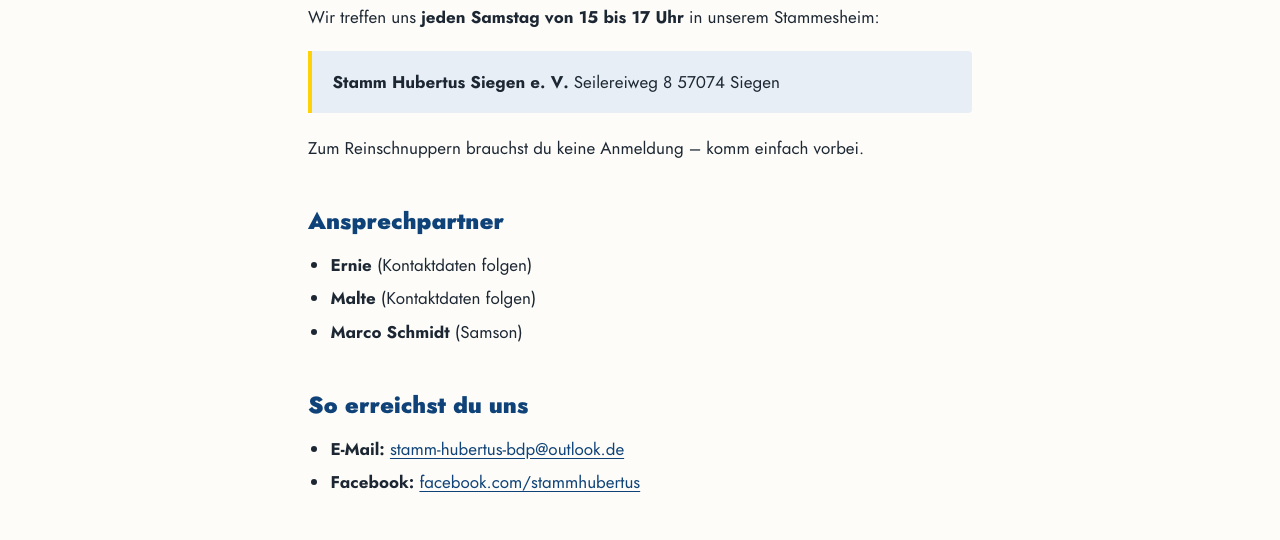
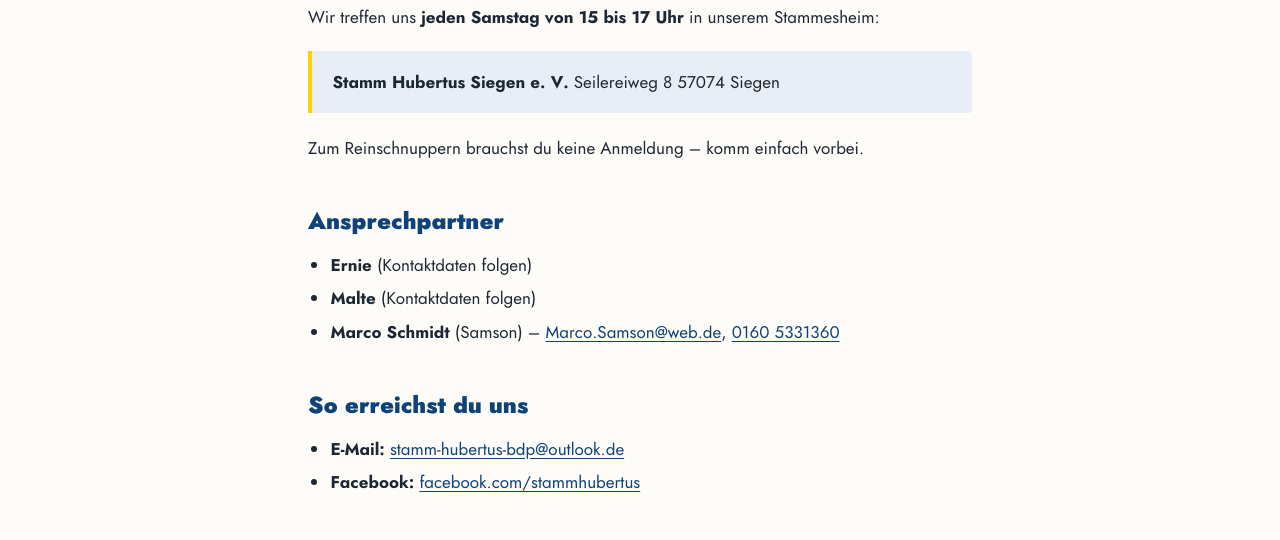
Before and after one commit to marschit/stamm-hubertus-website, an Astro site: page /kontakt in a window 1280 px wide. Shown: the part 255-795 px from the top of the page. Built offline with nearby package versions, Linux system fonts and the light colour scheme; Astro itself is replaced by a stand-in of ours.

Commit message:
Go-Live auf IONOS: rsync-Deploy, Samson-Kontakt, fotoeingang-Härtung
Deploy läuft jetzt per rsync über SSH (Secrets IONOS_*); fotoeingang/
bleibt beim Sync unangetastet, upload.php legt die Sperr-.htaccess
notfalls selbst an. Kontaktdaten von Marco Schmidt (Samson) ergänzt.

Co-Authored-By: Claude Fable 5 <noreply@anthropic.com>

```diff
--- a/src/content/seiten/kontakt.md
+++ b/src/content/seiten/kontakt.md
@@ -15,7 +15,7 @@ Zum Reinschnuppern brauchst du keine Anmeldung – komm einfach vorbei.
 
 - **Ernie** (Kontaktdaten folgen)
 - **Malte** (Kontaktdaten folgen)
-- **Marco Schmidt** (Samson)
+- **Marco Schmidt** (Samson) – [Marco.Samson@web.de](mailto:Marco.Samson@web.de), [0160 5331360](tel:+491605331360)
 
 ## So erreichst du uns
 
```
Also changed, not shown: .github/workflows/deploy-ionos.yml, 1 other file.
